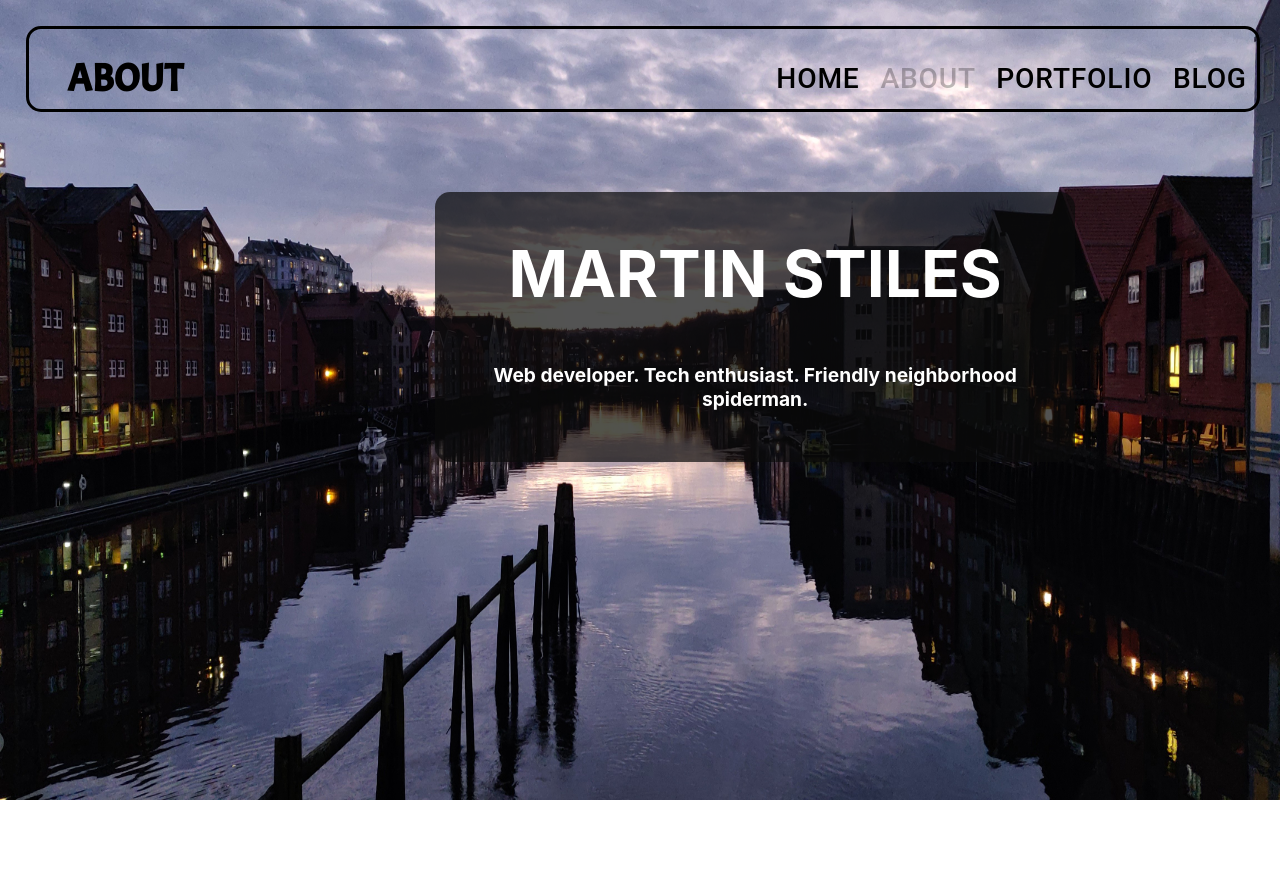
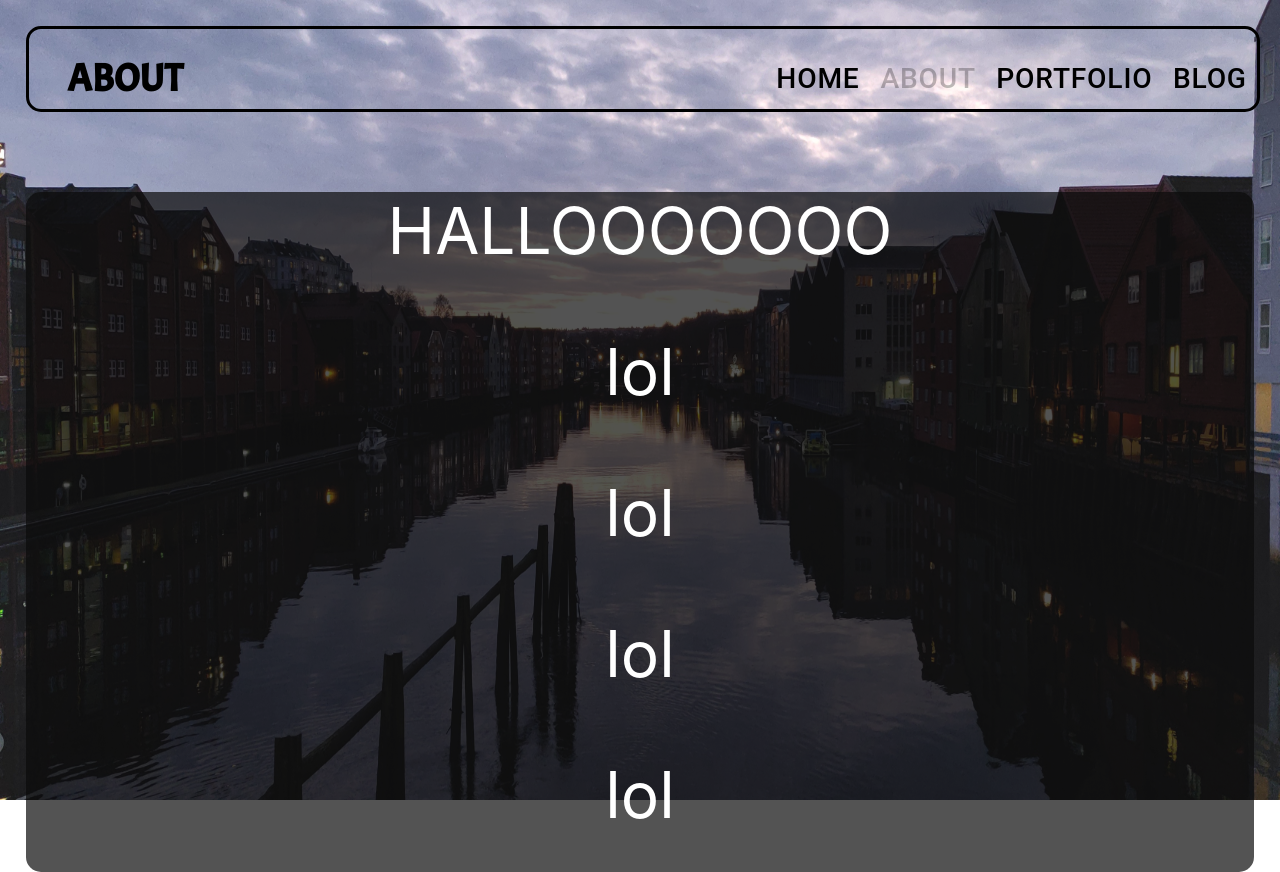
Before and after one commit to martinstiles/website-old, a React (Create React App) app: page / in a window 1280 px wide. Both pictures are taken after a click on the button "ABOUT". Before the commit the page ends 800 px from the top, so only its background shows below. Built offline with nearby package versions, Linux system fonts and the light colour scheme; a web font is replaced by a local one.

Commit message:
communication between navbar and app

```diff
--- a/src/App.js
+++ b/src/App.js
@@ -1,7 +1,9 @@
-import React from 'react';
+import React, {useState} from 'react';
 import './App.css';
 import Navbar from './components/navbar'
 import Home from './components/home.js'
+import About from './components/about.js'
+import Portfolio from './components/portfolio.js'
 import Background from './media/Background.JPG'
 
 //TODO: Ha en if (ternary) som gir forskjellig main/navbar?
@@ -12,26 +14,43 @@ function App() {
     alignItems: 'center'
   }
 
+  // TODO: PROBLEM MED ABSOLUTE IMAGE?
   const imageStyle = {
     width: '100%',
     height: '100%',
-    opacity: '1',
-    zIndex: 1,
+    opacity: '0.9',
+    zIndex: -1,
     position: 'absolute',
-    background: 'black'
+    background: 'black',
   }
 
+  // Poor solution, but it works for now
+  const [currentPage, setCurrentPage] = useState('home')
+  const getPageFromChild = (page) => {
+    setCurrentPage(page)
+  }
+  console.log(currentPage)
 
   return (
     <div style={style}>
       <div>
         <img style={imageStyle} src={Background} alt='' />
       </div>
-      <Navbar />
-      <Home />
+      <Navbar setPageInParent={getPageFromChild}/>
+      { currentPage === 'home' && <Home /> }
+      { currentPage === 'about' && <About />}
+      { currentPage === 'portfolio' && <Portfolio />}
     </div>
   );
 }
 // <div><Home /></div>
 
+function BackgroundColor() {
+  return(
+    <div style={{color: `rgb(${[10,10,10,0.7]})`, width: '100%', height: '100%', zIndex: 100}}>
+
+    </div>
+  )
+}
+
 export default App;
--- /dev/null
+++ b/src/components/about.js
@@ -0,0 +1,36 @@
+import React from 'react'
+
+const About = () => {
+	const container = {
+		position: 'absolute',
+		width: '96%',
+		maxHeight: '85%',
+		marginTop: '15%',
+		margiRight: 'auto',
+		marginLeft: '2%',
+		zIndex: 3,
+		textAlign: 'center',
+		alignItems: 'center',
+		backgroundColor: `rgb(${[10,10,10,0.7]})`,
+		borderRadius: '15px',
+		overflow: 'scroll',
+		color: 'white',
+		fontSize: '5vw'
+	}
+
+	// egen komponent for 'header box'
+	// Bildeplassering blir tricky
+	// Finn på masse info slik at man må scrolle??
+	return (
+		<div style={container}>
+			HALLOOOOOOO
+			<p> lol </p>
+			<p> lol </p>
+			<p> lol </p>
+			<p> lol </p>
+			<p> lol </p>
+		</div>
+	)
+}
+
+export default About
--- a/src/components/navbar.js
+++ b/src/components/navbar.js
@@ -9,7 +9,7 @@ import InstagramIcon from '@material-ui/icons/Instagram'
 import '../App.css'
 
 // Can use useMemo here, and make it update when the global value "activePage" changes (implemented eventually)
-const Navbar = () => {
+const Navbar = ({setPageInParent}) => {
   // Different styles for vertical/horizontal navbar
   const verticalStyle = {
     width: '16%',
@@ -64,6 +64,7 @@ const Navbar = () => {
   const onLinkClick = (page) => {
     setCurrentPage(page)
     setIsHome(page === 'home')
+    setPageInParent(page)
   }
 
   // TODO:
--- /dev/null
+++ b/src/components/portfolio.js
@@ -0,0 +1,11 @@
+import React from 'react'
+
+const Portfolio = () => {
+	return (
+		<div>
+			PORTFOLIO
+		</div>
+	)
+}
+
+export default Portfolio
```
